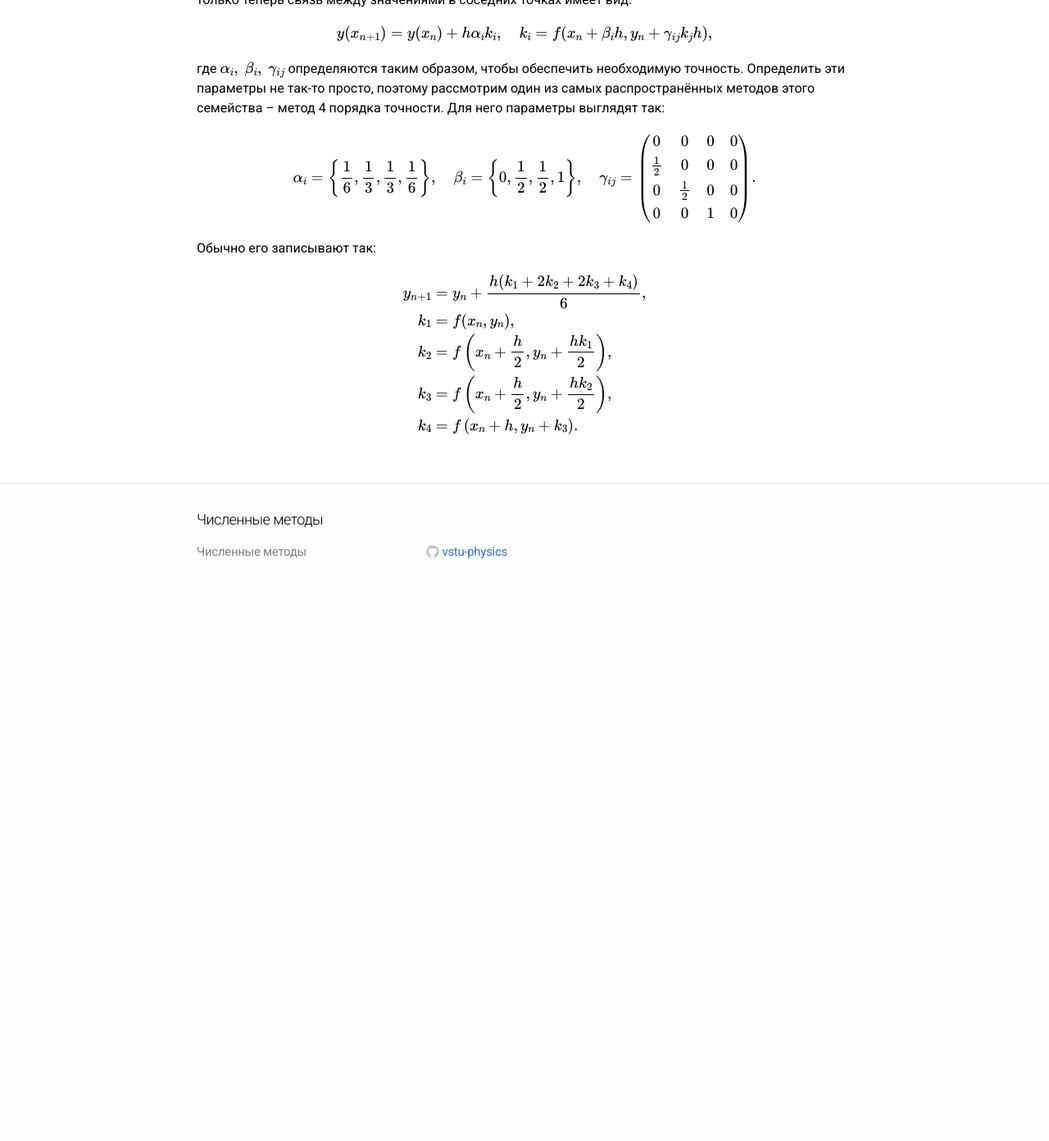
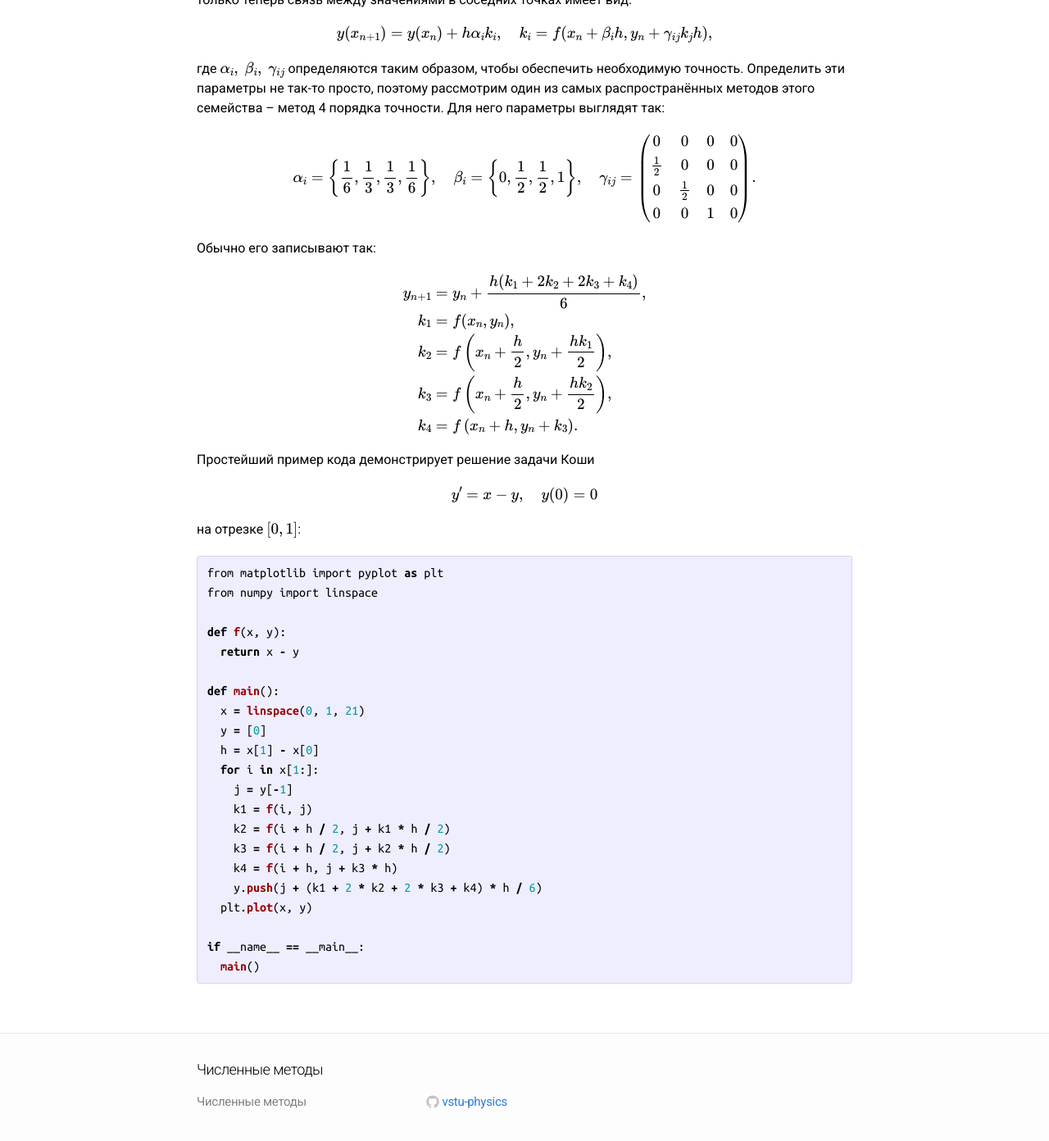
Before and after one commit to VSTU-physics/numeric-methods, a Jekyll site: the page built from _posts/ОДУ/2014-12-30-методы-Рунге-Кутты.md, in a window 1280 px wide and 1400 px high, scrolled down 448 px. Shown: the top 1392 px of the window at 82% size. Built offline with Jekyll 4.4.1, drawn with Linux system fonts in a browser that asks for light colours; formulas are drawn with MathJax 3; before the commit the page ends 1178 px from its top, so only the background shows below that.

Commit message:
Добавлен пример кода для метода Рунге-Кутты

```diff
--- a/_posts/ОДУ/2014-12-30-методы-Рунге-Кутты.md
+++ b/_posts/ОДУ/2014-12-30-методы-Рунге-Кутты.md
@@ -44,3 +44,35 @@ $$
   k_4 & = f\left(x_n + h, y_n + k_3\right).
 \end{aligned}
 $$
+
+Простейший пример кода демонстрирует решение задачи Коши
+
+$$
+  y' = x - y,\quad y(0) = 0
+$$
+
+на отрезке $$ [0, 1] $$:
+
+{% highlight python %}
+from matplotlib import pyplot as plt
+from numpy import linspace
+
+def f(x, y):
+  return x - y
+
+def main():
+  x = linspace(0, 1, 21)
+  y = [0]
+  h = x[1] - x[0]
+  for i in x[1:]:
+    j = y[-1]
+    k1 = f(i, j)
+    k2 = f(i + h / 2, j + k1 * h / 2)
+    k3 = f(i + h / 2, j + k2 * h / 2)
+    k4 = f(i + h, j + k3 * h)
+    y.push(j + (k1 + 2 * k2 + 2 * k3 + k4) * h / 6)
+  plt.plot(x, y)
+
+if __name__ == __main__:
+  main()
+{% endhighlight %}
```
